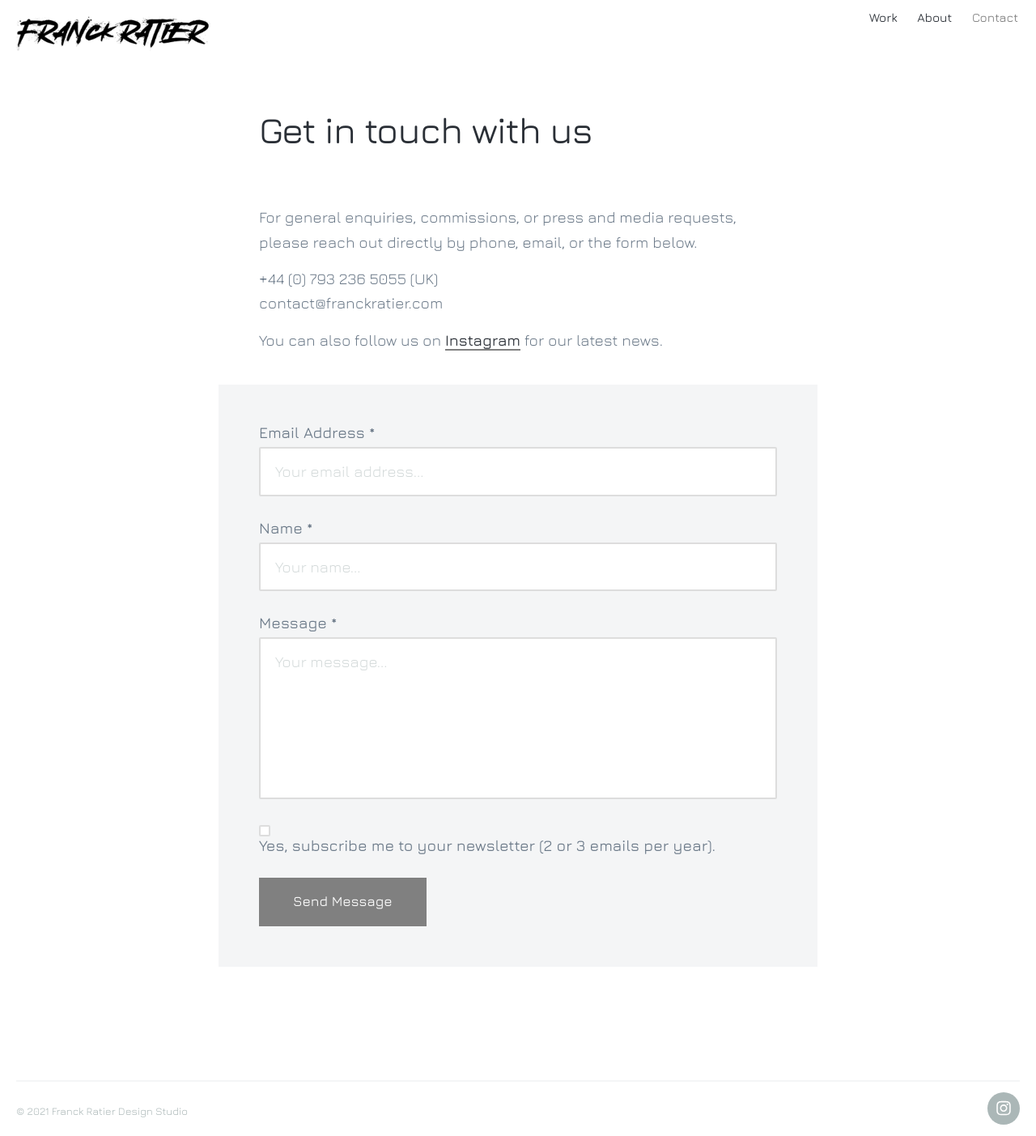
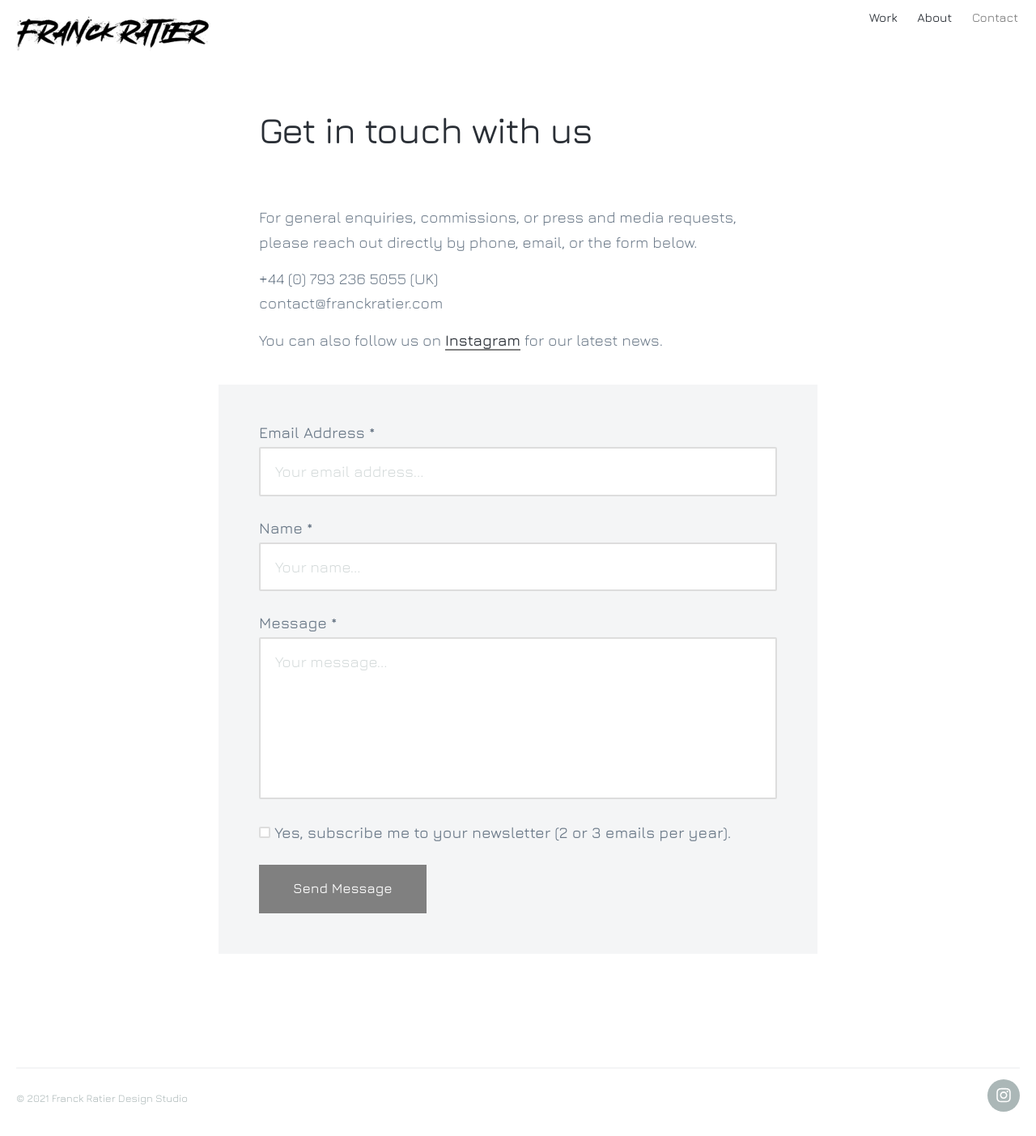
Before and after one commit to kifbv/kifbv.github.io, a Jekyll site: the page built from _pages/contact.md, in a window 1280 px wide. Shown: the whole page at 81% size. Built offline with Jekyll 4.4.1, drawn with Linux system fonts in a browser that asks for light colours; nearby versions of some CDN libraries.

Commit message:
Update contact-form.html

```diff
--- a/_includes/contact-form.html
+++ b/_includes/contact-form.html
@@ -22,8 +22,7 @@
 		<input type="text" name="_gotcha" style="display: none;" class="contact-form__gotcha" val="">
 
 		<div class="contact-form__item">
-                        <input class="contact-form__checkbox" type="checkbox" name="newsletter">
-                        <label class="contact-form__label">Yes, subscribe me to your newsletter (2 or 3 emails per year).</label>
+                        <label class="contact-form__label"><input class="contact-form__checkbox" type="checkbox" name="newsletter" /> Yes, subscribe me to your newsletter (2 or 3 emails per year).</label>
 		</div>
 
 		<div class="contact-form__item">
```
